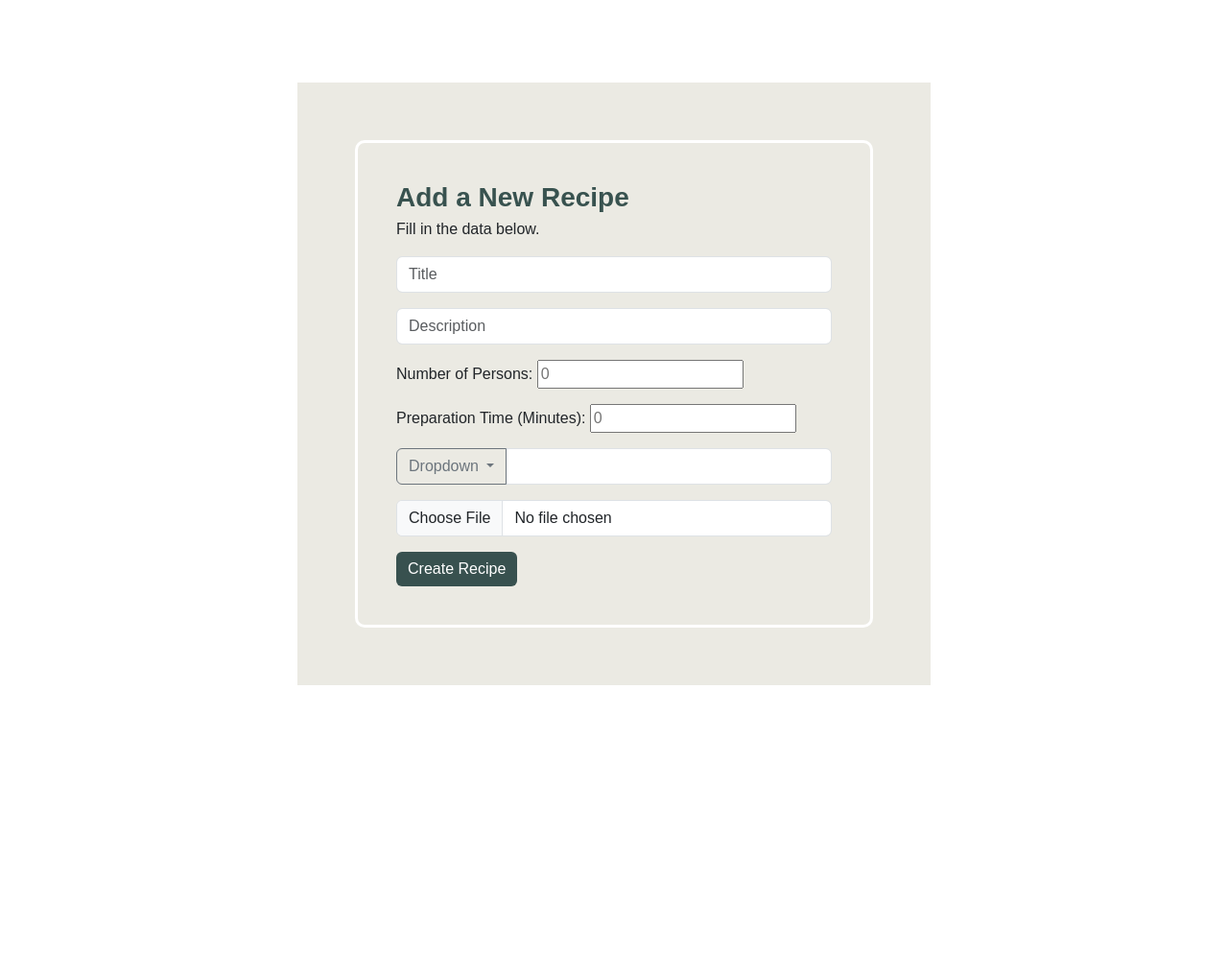
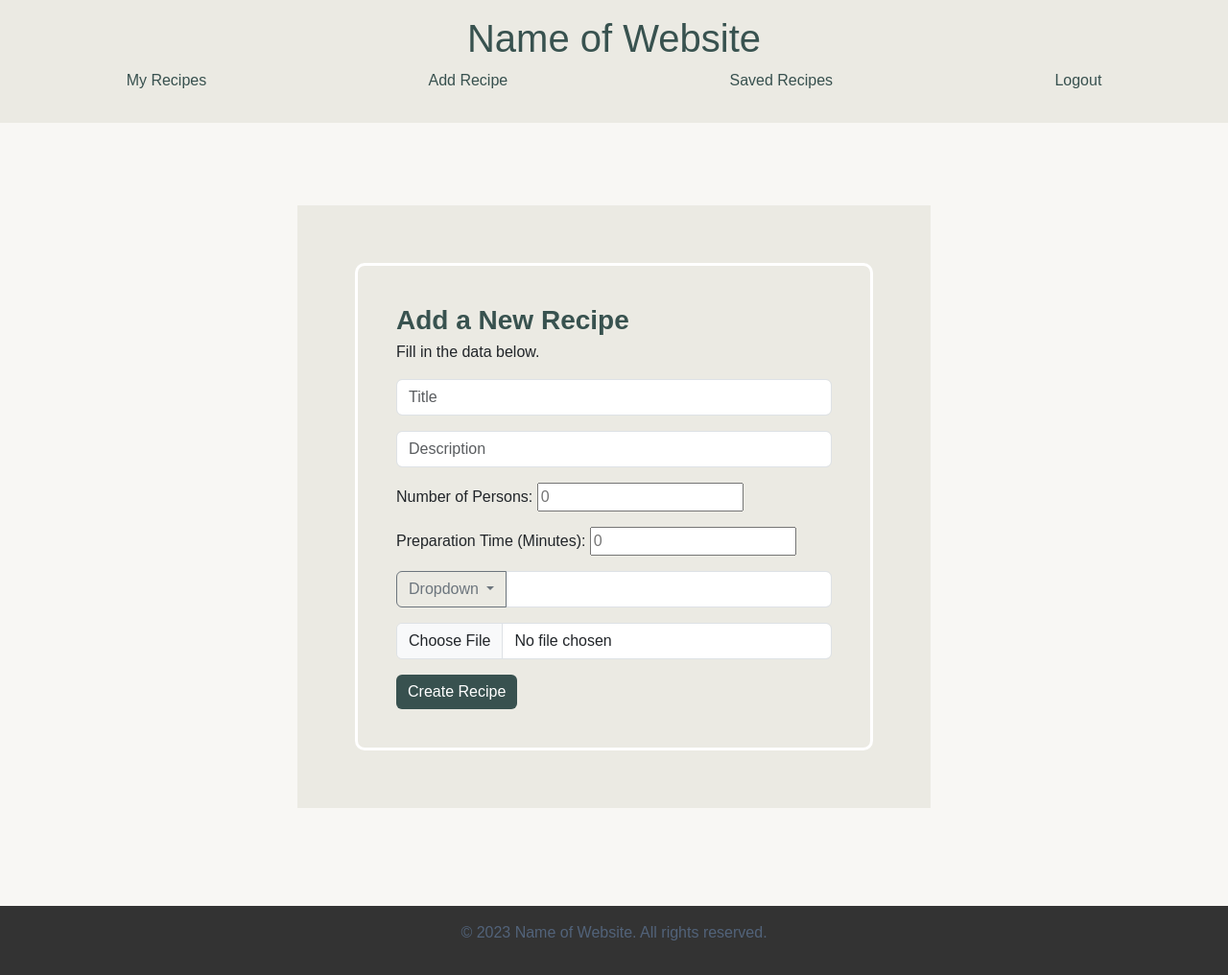
Before and after one commit to fionaaac/recipe-website, a Flask app: page /new-recipe in a window 1280 px wide. Shown: the whole page at 96% size. Before the commit the page ends 714 px from the top, so only its background shows below. Run offline with Flask 3, Linux system fonts and the light colour scheme; a user stored in the database is signed in.

Commit message:
basic functionality for bookmarking recipes completed

```diff
--- a/recipemain/main.py
+++ b/recipemain/main.py
@@ -13,43 +13,6 @@ bp = Blueprint("main", __name__)
 @bp.route("/")
 @flask_login.login_required
 def index():
-    # user = model.User(1, "mary@example.com", "mary")
-    # return render_template("main/index.html", posts=posts)
-    # user = model.User(id=1, email="mary@example.com", name="mary", password="test")
-    title = "title"
-    description = "description"
-    persons = "persons"
-    time = "time"
-    # recipes = [
-    #     model.Recipe(
-    #         user = flask_login.current_user,
-    #         id = uuid.uuid4().int >> (128 - 32),
-    #         title = title,
-    #         description = description,
-    #         persons = persons,
-    #         time = time,
-    #         ingredient_id = uuid.uuid4().int >> (128 - 32)
-    #     ),
-    #     model.Recipe(
-    #         user = flask_login.current_user,
-    #         id = uuid.uuid4().int >> (128 - 32),
-    #         title = title,
-    #         description = description,
-    #         persons = persons,
-    #         time = time,
-    #         ingredient_id = uuid.uuid4().int >> (128 - 32)
-    #     ),
-    #     model.Recipe(
-    #         user = flask_login.current_user,
-    #         id = uuid.uuid4().int >> (128 - 32),
-    #         title = title,
-    #         description = description,
-    #         persons = persons,
-    #         time = time,
-    #         ingredient_id = uuid.uuid4().int >> (128 - 32)
-    #     )
-    # ]
-
     return render_template("main/index.html", recipes=model.Recipe.query.all(), photos=model.Photo.query.all())
 
 @bp.route("/new-recipe")
@@ -106,6 +69,9 @@ def new_recipe_post():
         print(f"Recipe ID: {recipe.id}, Title: {recipe.title}, Description: {recipe.description}")
     return redirect(url_for("main.my_recipes"))
 
+
+
+
 @bp.route("/my-recipes")
 def my_recipes():
     all_recipes = model.Recipe.query.all()
@@ -150,3 +116,76 @@ def user(username):
         ),
     ]
     return render_template("main/user.html", user=user, posts=posts)
+
+
+@bp.route("/saved-recipes")
+@flask_login.login_required
+def saved_recipes():
+
+    saved_recipes = model.Recipe.query.filter(model.Recipe.is_saved == True).all()
+    for recipe in saved_recipes:
+        print(f"Recipe ID: {recipe.id}, Title: {recipe.title}, Description: {recipe.description}")
+    return render_template("main/saved_recipes.html", recipes=saved_recipes)
+
+@bp.route('/recipe/<string:recipe_id>', methods=["POST"])
+def save_recipe_post(recipe_id):
+
+    # recipe_id = request.form.get('save')
+    if recipe_id is not None:
+        recipe = model.Recipe.query.filter_by(id=str(recipe_id)).first()
+        if recipe:
+            recipe.is_saved = True
+            db.session.commit()
+            print('switched flag!!')
+        else:
+            abort(400, f"Recipe with id {recipe_id} not found")
+
+    # all_recipes = model.Recipe.query.all()
+    # # Prints all recipes in the database
+    # for recipe in all_recipes:
+    #     print(f"Recipe ID: {recipe.id}, Title: {recipe.title}, Saved: {recipe.is_saved}")
+
+    return render_template("main/recipe_info.html", recipe=recipe)
+
+
+    # recipe = model.Recipe(
+    #     user = flask_login.current_user,
+    #     title = title,
+    #     description = description,
+    #     persons = persons,
+    #     time = time,
+    # )
+
+    # uploaded_file = request.files['photo']
+    # if uploaded_file.filename != '':
+    #     content_type = uploaded_file.content_type
+    #     if content_type == "image/png":
+    #         file_extension = "png"
+    #     elif content_type == "image/jpeg":
+    #         file_extension = "jpg"
+    #     else:
+    #         abort(400, f"Unsupported file type {content_type}")
+
+    #     photo = model.Photo (
+    #         user=flask_login.current_user,
+    #         recipe=recipe,
+    #         file_extension=file_extension
+    #     )
+
+    #     db.session.add(photo)
+    # db.session.add(recipe)
+    # db.session.commit()
+
+    # path = (
+    #     pathlib.Path(current_app.root_path)
+    #     / "static"
+    #     / "photos"
+    #     / f"photo-{photo.id}.{file_extension}"
+    # )
+    # uploaded_file.save(path)
+
+    # all_recipes = model.Recipe.query.all()
+    # # Prints all recipes in the database
+    # for recipe in all_recipes:
+    #     print(f"Recipe ID: {recipe.id}, Title: {recipe.title}, Description: {recipe.description}")
+    # return redirect(url_for("main.my_recipes"))
--- a/recipemain/model.py
+++ b/recipemain/model.py
@@ -46,6 +46,7 @@ class Recipe(db.Model):
     description = db.Column(db.Text, nullable=False)
     time = db.Column(db.Integer, nullable=False) # seconds
     persons = db.Column(db.Integer, nullable=False)
+    is_saved = db.Column(db.Boolean, default=False)
 
     # user_id = db.Column(db.Integer, db.ForeignKey("user.id"), nullable=False)
     user_id = db.Column(db.Integer, db.ForeignKey("user.id"), default=lambda: uuid.uuid4().int >> (128 - 32), nullable=False)
--- a/recipemain/static/new_recipe.css
+++ /dev/null
@@ -1,108 +0,0 @@
-:root {
-    --red: #ef233c;
-    --darkred: #c00424;
-    --platinum: #e5e5e5;
-    --black: #2b2d42;
-    --white: #52637A;
-    --thumb: #edf2f4;
-    --base-beige: #ebeae3;
-    --base-white: #f8f7f4;
-    --accent-dark-green: #38524f;
-    --accent-light-green: #d8e1cc;
-    --accent-sage-green: #38514f;
-}
-
-body {
-    height: 100%;
-    overflow: hidden;
-    font-family: 'Poppins', sans-serif;
-
-}
-
-.form-holder {
-    display: flex;
-    flex-direction: column;
-    justify-content: center;
-    align-items: center;
-    text-align: center;
-    min-height: 100vh;
-}
-
-.form-holder .form-content {
-    position: relative;
-    text-align: center;
-    display: -webkit-box;
-    display: -moz-box;
-    display: -ms-flexbox;
-    display: -webkit-flex;
-    display: flex;
-    -webkit-justify-content: center;
-    justify-content: center;
-    -webkit-align-items: center;
-    align-items: center;
-    padding: 60px;
-    background-color: var(--base-beige);
-}
-
-.form-content .form-items {
-    border: 3px solid #fff;
-    padding: 40px;
-    display: inline-block;
-    width: 100%;
-    min-width: 540px;
-    -webkit-border-radius: 10px;
-    -moz-border-radius: 10px;
-    border-radius: 10px;
-    text-align: left;
-    -webkit-transition: all 0.4s ease;
-    transition: all 0.4s ease;
-}
-
-.form-content h3 {
-    color: var(--accent-dark-green);
-    text-align: left;
-    font-size: 28px;
-    font-weight: 600;
-    margin-bottom: 5px;
-}
-
-.form-content p .form-content label {
-    color: var(--accent-sage-green);
-    text-align: left;
-    font-weight: 400;
-    line-height: 20px;
-}
-
-.form-content input[type=text] .form-content input[type=number] {
-    width: 100%;
-    padding: 9px 20px;
-    text-align: left;
-    border: 0;
-    outline: 0;
-    border-radius: 6px;
-    font-size: 15px;
-    font-weight: 300;
-    color: #8D8D8D;
-    -webkit-transition: all 0.3s ease;
-    transition: all 0.3s ease;
-    margin-top: 16px;
-    border-color: var(--accent-dark-green);
-}
-
-.btn-primary{
-    background-color: var(--accent-sage-green);
-    outline: none;
-    border: 0px;
-     box-shadow: none;
-}
-
-.btn-primary:hover, .btn-primary:focus, .btn-primary:active{
-    background-color: var(--accent-dark-green);
-    outline: none !important;
-    border: none !important;
-     box-shadow: none;
-}
-
-#index-body {
-    background-color: grey !important;
-}
--- a/recipemain/static/styles.css
+++ b/recipemain/static/styles.css
@@ -80,10 +80,13 @@ main {
 .content {
   justify-content: center;
   max-width: 100%;
-  padding: 20px; /* Adjust padding as needed */
   margin: 0 auto;
   box-sizing: border-box;
   overflow: auto; /* Enable vertical and horizontal scrollbars if content overflows */
+}
+
+.home-container {
+  padding: 20px;
 }
 
 #newsletter {
@@ -499,3 +502,88 @@ footer {
 /* .instructions-text {
   font-size: 1em;
 } */
+
+/* New Recipe Page Styles */
+.form-holder {
+  display: flex;
+  flex-direction: column;
+  justify-content: center;
+  align-items: center;
+  text-align: center;
+  min-height: 100vh;
+}
+
+.form-holder .form-content {
+  position: relative;
+  text-align: center;
+  display: -webkit-box;
+  display: -moz-box;
+  display: -ms-flexbox;
+  display: -webkit-flex;
+  display: flex;
+  -webkit-justify-content: center;
+  justify-content: center;
+  -webkit-align-items: center;
+  align-items: center;
+  padding: 60px;
+  background-color: var(--base-beige);
+}
+
+.form-content .form-items {
+  border: 3px solid #fff;
+  padding: 40px;
+  display: inline-block;
+  width: 100%;
+  min-width: 540px;
+  -webkit-border-radius: 10px;
+  -moz-border-radius: 10px;
+  border-radius: 10px;
+  text-align: left;
+  -webkit-transition: all 0.4s ease;
+  transition: all 0.4s ease;
+}
+
+.form-content h3 {
+  color: var(--accent-dark-green);
+  text-align: left;
+  font-size: 28px;
+  font-weight: 600;
+  margin-bottom: 5px;
+}
+
+.form-content p .form-content label {
+  color: var(--accent-sage-green);
+  text-align: left;
+  font-weight: 400;
+  line-height: 20px;
+}
+
+.form-content input[type=text] .form-content input[type=number] {
+  width: 100%;
+  padding: 9px 20px;
+  text-align: left;
+  border: 0;
+  outline: 0;
+  border-radius: 6px;
+  font-size: 15px;
+  font-weight: 300;
+  color: #8D8D8D;
+  -webkit-transition: all 0.3s ease;
+  transition: all 0.3s ease;
+  margin-top: 16px;
+  border-color: var(--accent-dark-green);
+}
+
+.btn-primary{
+  background-color: var(--accent-sage-green);
+  outline: none;
+  border: 0px;
+   box-shadow: none;
+}
+
+.btn-primary:hover, .btn-primary:focus, .btn-primary:active{
+  background-color: var(--accent-dark-green);
+  outline: none !important;
+  border: none !important;
+   box-shadow: none;
+}
--- a/recipemain/templates/base.html
+++ b/recipemain/templates/base.html
@@ -14,6 +14,7 @@
                 <li><a href="{{ url_for('main.my_recipes') }}">My Recipes</a></li>
                 {% if current_user.is_authenticated: %}
                 <li><a href="{{ url_for('main.new_recipe') }}">Add Recipe</a></li>
+                <li><a href="{{ url_for('main.saved_recipes') }}">Saved Recipes</a></li>
                 <li><a href="{{ url_for('auth.logout') }}">Logout</a></li>
                 {% else %}
                     <li><a href="{{ url_for('auth.login') }}">Login</a></li>
--- a/recipemain/templates/main/new_recipe.html
+++ b/recipemain/templates/main/new_recipe.html
@@ -1,12 +1,11 @@
-<!DOCTYPE html>
-<html lang="en">
+
 <head>
-    <title>Add a New Recipe</title>
     <link href="https://cdn.jsdelivr.net/npm/bootstrap@5.3.2/dist/css/bootstrap.min.css" rel="stylesheet" integrity="sha384-T3c6CoIi6uLrA9TneNEoa7RxnatzjcDSCmG1MXxSR1GAsXEV/Dwwykc2MPK8M2HN" crossorigin="anonymous">
-    <link rel="stylesheet" href="../static/new_recipe.css">
 </head>
 <body>
+    {% extends 'base.html' %}
 
+    {% block content %}
     <form action="{{ url_for('main.new_recipe_post') }}" method="post" enctype="multipart/form-data">
         <div class="form-holder">
             <div class="form-content">
@@ -58,5 +57,5 @@
         </div>
     </form>
     <script src="https://cdn.jsdelivr.net/npm/bootstrap@5.3.2/dist/js/bootstrap.bundle.min.js" integrity="sha384-C6RzsynM9kWDrMNeT87bh95OGNyZPhcTNXj1NW7RuBCsyN/o0jlpcV8Qyq46cDfL" crossorigin="anonymous"></script>
+    {% endblock %}
 </body>
-</html>
--- a/recipemain/templates/main/recipe_info.html
+++ b/recipemain/templates/main/recipe_info.html
@@ -8,7 +8,10 @@
                     <div class="left-half-content">
                         <h1>{{ recipe.title }}</h1>
                         <p>By {{recipe.user.name}}</p>
-                        <button class="save-button">Save Recipe</button>
+                        <form action="{{ url_for('main.save_recipe_post', recipe_id=recipe.id) }}" method="POST" >
+                            <button class="save-button" type="submit" name="save" value="{{  recipe.id  }}"><span></span>Save Recipe</button>
+                        </form>
+                        <!-- <input type="submit" name="save" value="Save Recipe" class="save-button"> -->
                     </div>
                 </div>
                 <div class="right-half">
--- a/recipemain/templates/my_recipes.html
+++ b/recipemain/templates/my_recipes.html
@@ -4,6 +4,7 @@
 <body>
     {% extends 'base.html' %}
     {% block content %}
+    <div class="home-container">
         <h1>Most Recent</h1>
         <div class="container">
             <ul class="cards">
@@ -12,5 +13,6 @@
                 {% endfor %}
             </ul>
         </div>
+    </div>
     {% endblock %}
 </body>
```
Also changed, not shown: recipemain/migrations/versions/f92e14e04f12_added_is_saved_flag_to_recipes.py (added, +32 -0 lines), recipemain/templates/main/saved_recipes.html (added, +13 -0 lines), instance/recipemain.db. Lines whose indentation alone changed are shown as unchanged.
